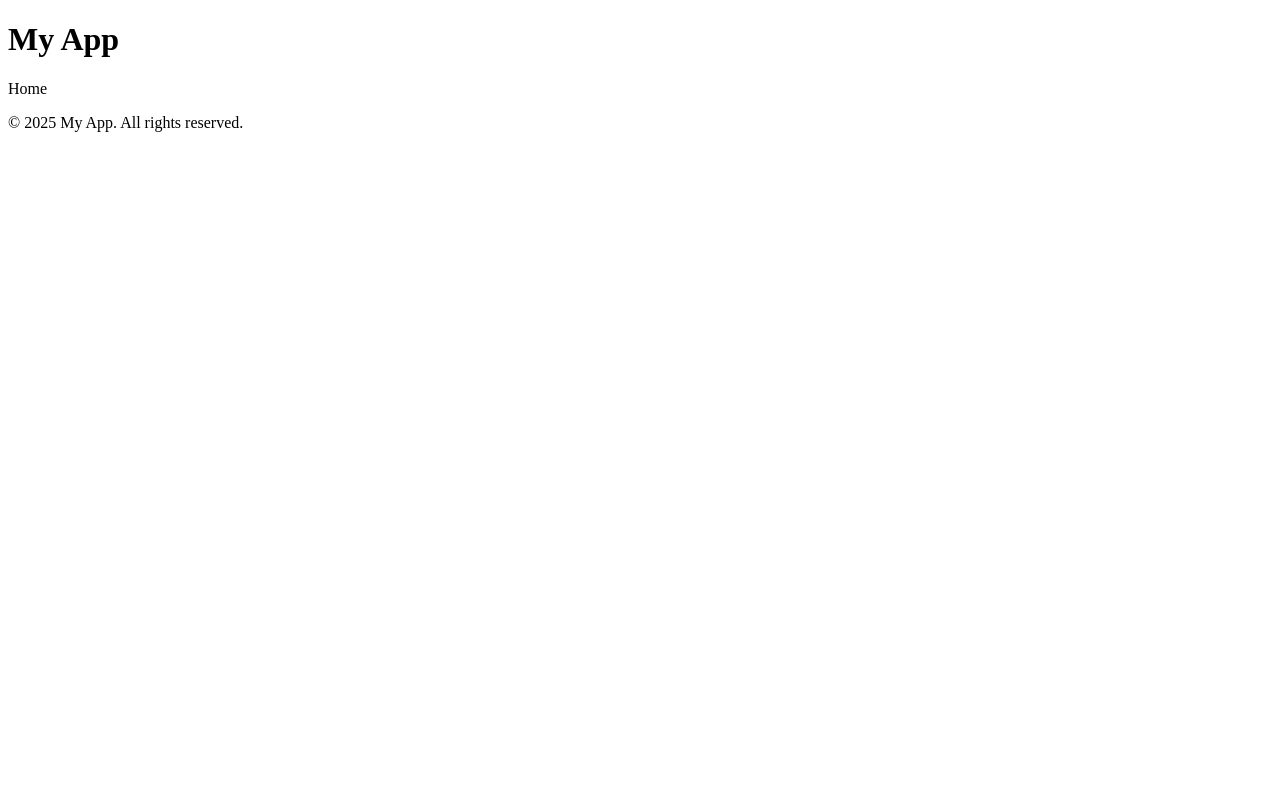
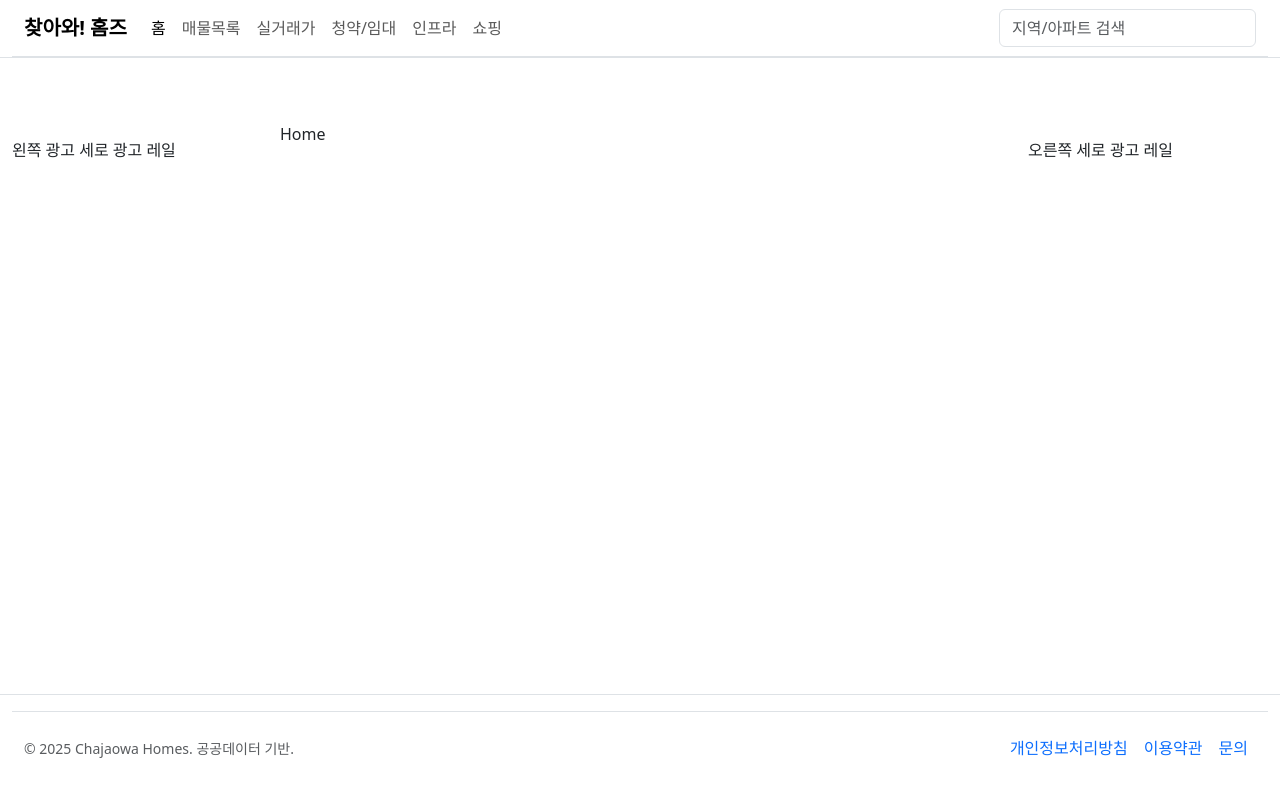
Before and after one commit to moreGet/ad-get-ui, a React (Vite) app: page / in a window 1280 px wide. Shown: the top 796 px of the page. Built offline with nearby package versions, Linux system fonts and the light colour scheme.

Commit message:
fix: 페이지 수정

```diff
--- a/src/app/layout/app-layout.tsx
+++ b/src/app/layout/app-layout.tsx
@@ -1,4 +1,9 @@
 import type {ReactNode} from 'react';
+
+import Navbar from '@widgets/navbar/ui/navbar'
+import Footer from '@widgets/footer/ui/footer'
+import LeftRail from '@widgets/ad-rail/ui/left-rail'
+import RightRail from '@widgets/ad-rail/ui/right-rail'
 
 /**
  * AppLayout
@@ -9,20 +14,33 @@ import type {ReactNode} from 'react';
  */
 export default function AppLayout({children}: { children: ReactNode }) {
   return (
-    <div className="app-layout">
-      {/* 예: 공통 헤더 */}
-      <header className="app-header">
-        <h1>My App</h1>
+    <div className="app-layout d-flex flex-column min-vh-100">
+      <header className="app-navbar sticky-top bg-white border-bottom">
+        <div className="container-fluid">
+          <Navbar/>
+        </div>
       </header>
 
-      {/* 페이지 개별 콘텐츠 */}
-      <main className="app-content">
-        {children}
-      </main>
+      <div className="container-fluid flex-grow-1">
+        <div className="d-flex flex-row flex-nowrap gap-3 py-3">
+          <aside className="ad-rail-left flex-shrink-0">
+            <div className="rail-sticky"><LeftRail/></div>
+          </aside>
 
-      {/* 예: 공통 푸터 */}
-      <footer className="app-footer">
-        <p>© 2025 My App. All rights reserved.</p>
+          <main className="flex-grow-1 min-w-0 app-content">
+            {children}
+          </main>
+
+          <aside className="ad-rail-right flex-shrink-0">
+            <div className="rail-sticky"><RightRail/></div>
+          </aside>
+        </div>
+      </div>
+
+      <footer className="app-footer border-top bg-white">
+        <div className="container-fluid py-3">
+          <Footer/>
+        </div>
       </footer>
     </div>
   );
--- /dev/null
+++ b/src/assets/global.css
@@ -0,0 +1,25 @@
+/* src/assets/global.css */
+:root {
+    --app-navbar-height: 56px;
+}
+
+.ad-rail-left,
+.ad-rail-right {
+    width: 240px;
+}
+
+/* 레일 폭 */
+
+.rail-sticky {
+    position: sticky;
+    top: calc(var(--app-navbar-height) + 8px);
+}
+
+.app-content {
+    min-width: 0;
+}
+
+/* flex 컨테이너가 너무 좁을 때 가로 스크롤 허용 (선택) */
+.container-fluid > .d-flex.flex-nowrap {
+    overflow-x: auto;
+}
--- a/src/main.tsx
+++ b/src/main.tsx
@@ -2,6 +2,9 @@
 import React from 'react'
 import ReactDOM from 'react-dom/client'
 import AppRoutes from '@app/routes'
+import 'bootstrap/dist/css/bootstrap.min.css';
+import '@assets/global.css';
+
 
 ReactDOM.createRoot(document.getElementById('root')!).render(
   <React.StrictMode>
--- /dev/null
+++ b/src/types/style.d.ts
@@ -0,0 +1,4 @@
+// src/types/style.d.ts
+declare module '*.css';
+declare module '*.scss';
+declare module '*.sass';
--- a/src/widgets/ad-rail/ui/left-rail.tsx
+++ b/src/widgets/ad-rail/ui/left-rail.tsx
@@ -1,6 +1,3 @@
 export default function LeftRail() {
-  return (
-    <div className="position-sticky" style={{ top: 84 }}>
-    </div>
-  );
+  return <div>왼쪽 광고 세로 광고 레일</div>;
 }
--- a/src/widgets/ad-rail/ui/right-rail.tsx
+++ b/src/widgets/ad-rail/ui/right-rail.tsx
@@ -1,6 +1,3 @@
 export default function RightRail() {
-  return (
-    <div className="position-sticky" style={{ top: 84 }}>
-    </div>
-  );
+  return <div>오른쪽 세로 광고 레일</div>;
 }
--- a/tsconfig.app.json
+++ b/tsconfig.app.json
@@ -10,6 +10,9 @@
       ],
       "@entities/*": [
         "entities/*"
+      ],
+      "@assets/*": [
+        "assets/*"
       ]
     },
     "tsBuildInfoFile": "./node_modules/.tmp/tsconfig.app.tsbuildinfo",
```
